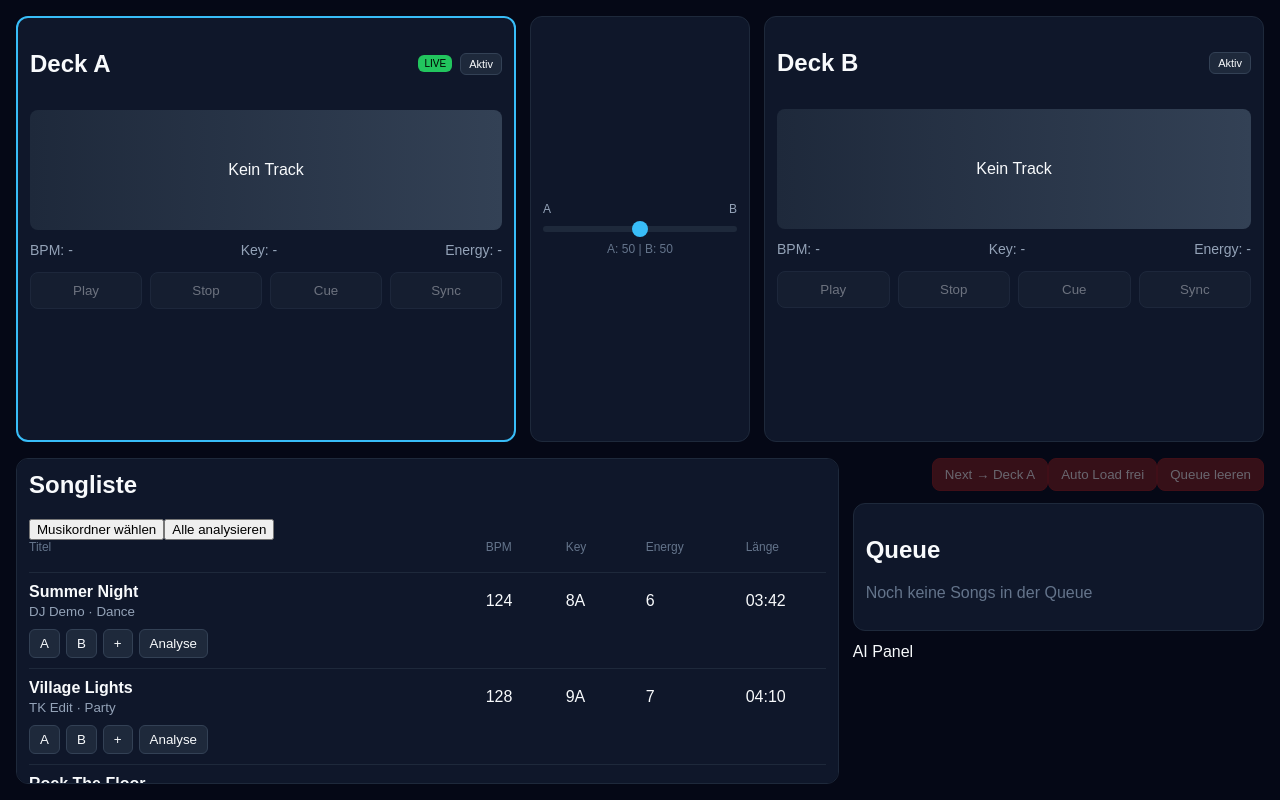
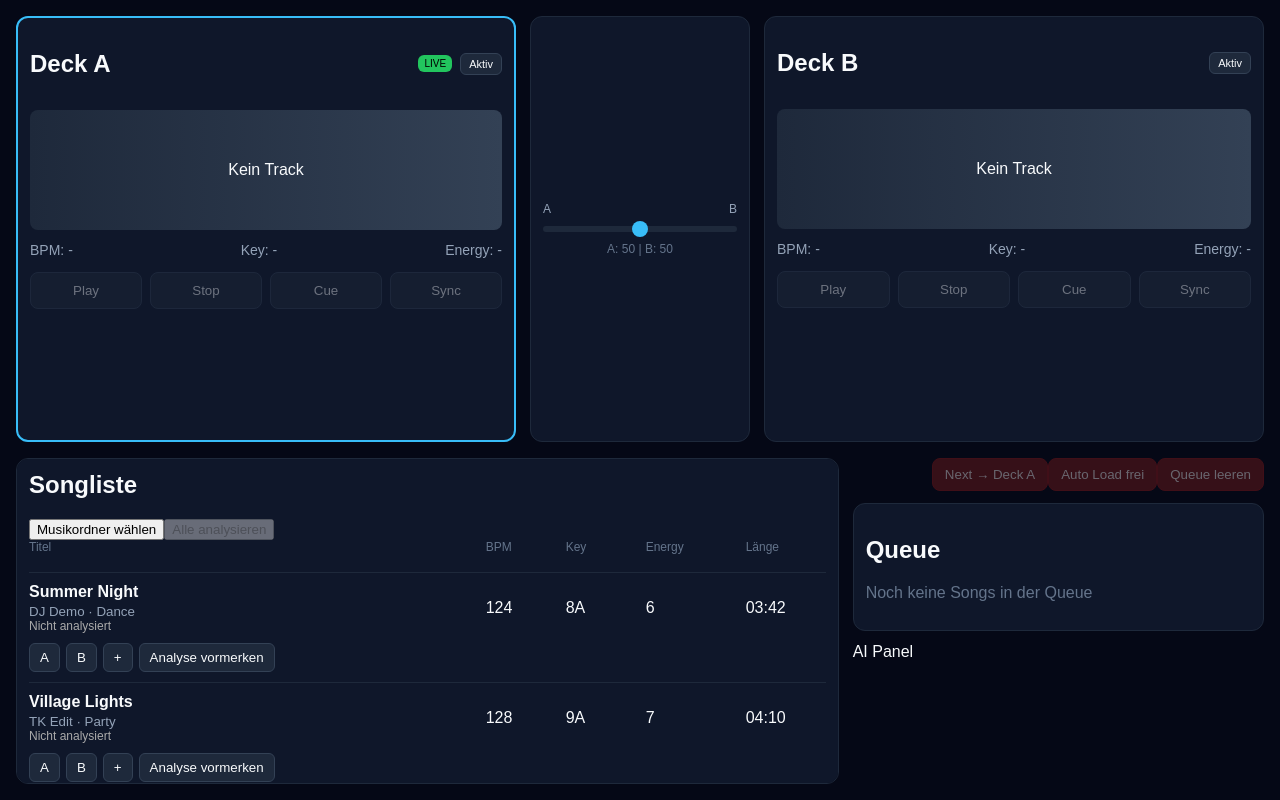
Before and after one commit to thomas-2026-dorf/mac-ki-dj, a React (Vite) app: page / in a window 1280 px wide. Built offline with nearby package versions, Linux system fonts and the light colour scheme.

Commit message:
Trackliste: Analyse-Statusanzeige verbessert

```diff
--- a/src/components/TrackList.tsx
+++ b/src/components/TrackList.tsx
@@ -13,6 +13,20 @@ type Props = {
     onLoadB: (track: Track) => void;
     onAddToQueue: (track: Track) => void;
 };
+
+function getAnalysisLabel(track: Track) {
+    if (track.analysis?.status === "done") return "Analyse fertig";
+    if (track.analysis?.status === "pending") return "Analyse geplant";
+    if (track.analysis?.status === "error") return "Analyse Fehler";
+    return "Nicht analysiert";
+}
+
+function getAnalysisColor(track: Track) {
+    if (track.analysis?.status === "done") return "lightgreen";
+    if (track.analysis?.status === "pending") return "orange";
+    if (track.analysis?.status === "error") return "red";
+    return "#aaa";
+}
 
 export default function TrackList({
     onLoadA,
@@ -150,12 +164,12 @@ export default function TrackList({
         };
     }
 
-    // 🔥 ALLE analysieren
     function analyzeAll() {
         const updated = tracks.map((track) => {
             if (track.analysis?.status !== "done") {
                 return runFakeAnalysis(track);
             }
+
             return track;
         });
 
@@ -175,11 +189,11 @@ export default function TrackList({
             <div className="track-list-title-row">
                 <h2>Songliste</h2>
 
-                <button onClick={handleSelectFolder}>
+                <button type="button" onClick={handleSelectFolder}>
                     Musikordner wählen
                 </button>
 
-                <button onClick={analyzeAll}>
+                <button type="button" onClick={analyzeAll} disabled={tracks.length === 0}>
                     Alle analysieren
                 </button>
             </div>
@@ -207,17 +221,11 @@ export default function TrackList({
                             {track.artist} · {track.genre}
                         </small>
 
-                        {track.analysis?.status === "pending" && (
-                            <div style={{ color: "orange", fontSize: "12px" }}>
-                                Analyse geplant
-                            </div>
-                        )}
-
-                        {track.analysis?.status === "done" && (
-                            <div style={{ color: "lightgreen", fontSize: "12px" }}>
-                                Analyse fertig
-                            </div>
-                        )}
+                        <div style={{ color: getAnalysisColor(track), fontSize: "12px" }}>
+                            {getAnalysisLabel(track)}
+                            {track.analysis?.status === "done" &&
+                                ` · BPM ${track.analysis.detectedBpm} · Key ${track.analysis.detectedKey}`}
+                        </div>
                     </div>
 
                     <span>{track.bpm}</span>
@@ -226,13 +234,21 @@ export default function TrackList({
                     <span>{track.duration}</span>
 
                     <div className="load-buttons">
-                        <button onClick={() => onLoadA(track)}>A</button>
-                        <button onClick={() => onLoadB(track)}>B</button>
-                        <button onClick={() => onAddToQueue(track)}>+</button>
+                        <button type="button" onClick={() => onLoadA(track)}>A</button>
+                        <button type="button" onClick={() => onLoadB(track)}>B</button>
+                        <button type="button" onClick={() => onAddToQueue(track)}>+</button>
 
-                        <button onClick={() => markForAnalysis(track.id)}>
-                            Analyse
-                        </button>
+                        {track.analysis?.status !== "done" && (
+                            <button type="button" onClick={() => markForAnalysis(track.id)}>
+                                Analyse vormerken
+                            </button>
+                        )}
+
+                        {track.analysis?.status === "done" && (
+                            <button type="button" disabled>
+                                Analysiert
+                            </button>
+                        )}
                     </div>
                 </div>
             ))}
```
